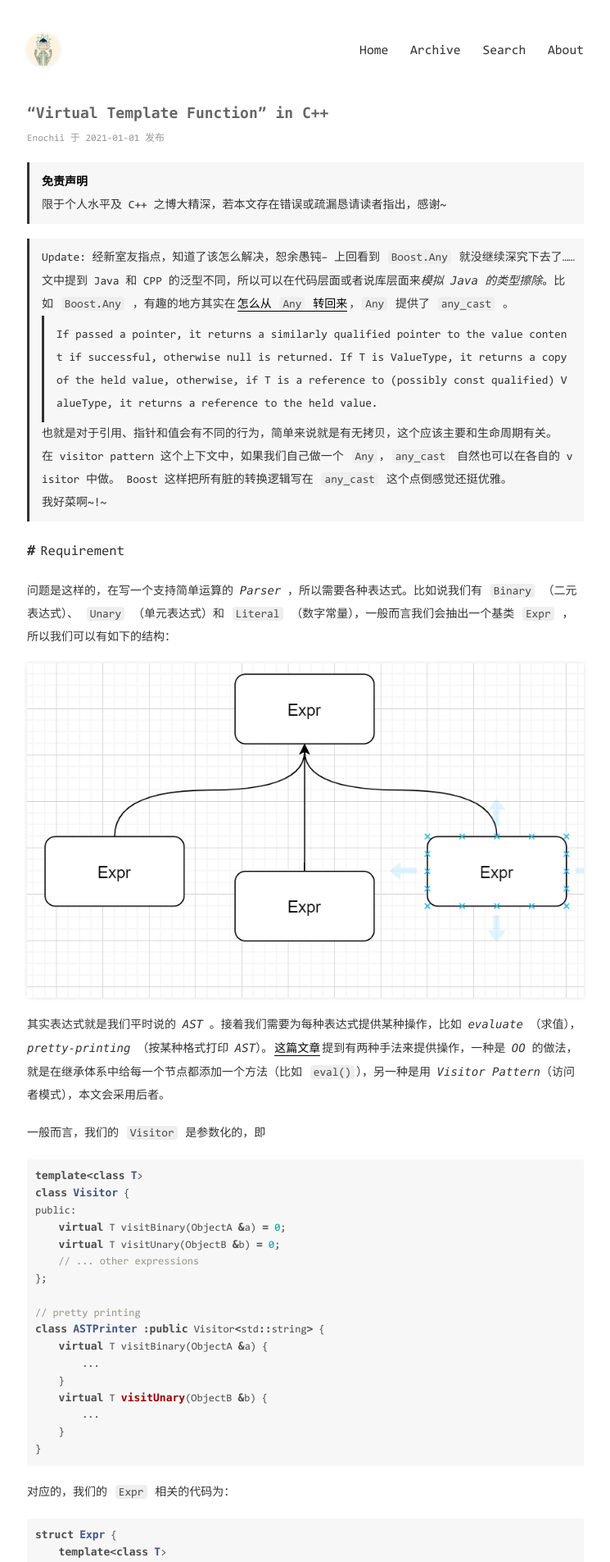
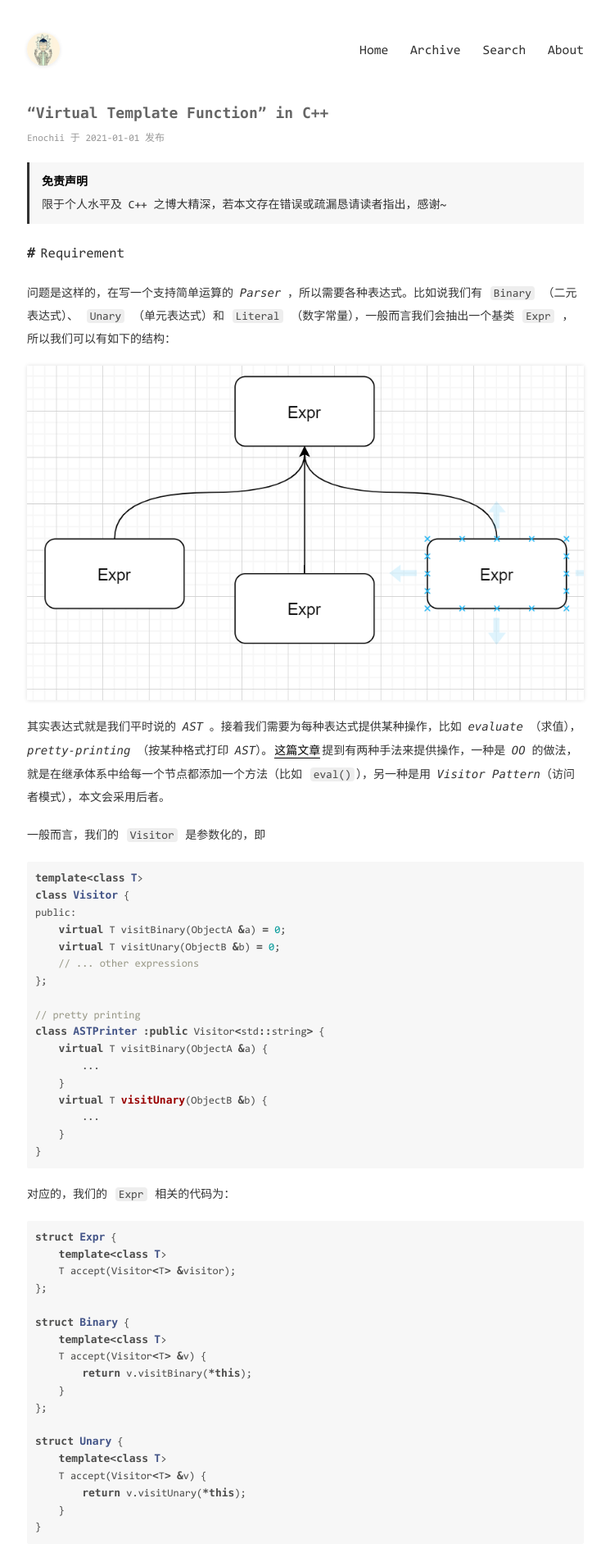
Before and after one commit to enochii/enochii.github.io, a Jekyll site: the page built from _posts/2021-1-1-Virtual-Template-Function-in-C++.md, in a window 1280 px wide. Shown: the top 1905 px of the page at 82% size, without its empty margins (267-1012 px from the left). Built offline with Jekyll 4.4.1, drawn with Linux system fonts in a browser that asks for light colours; comment, search, counter and statistics services are not loaded; some of the changed text lies outside the part shown.

Commit message:
c++ virtual func

````diff
--- a/_posts/2021-1-1-Virtual-Template-Function-in-C++.md
+++ b/_posts/2021-1-1-Virtual-Template-Function-in-C++.md
@@ -7,18 +7,6 @@
 > **免责声明**
 >
 > 限于个人水平及 C++ 之博大精深，若本文存在错误或疏漏恳请读者指出，感谢~
-
-> Update: 经新室友指点，知道了该怎么解决，恕余愚钝-- 上回看到 `Boost.Any` 就没继续深究下去了......
->
-> 文中提到 Java 和 CPP 的泛型不同，所以可以在代码层面或者说库层面来*模拟 Java 的类型擦除*。比如 `Boost.Any` ，有趣的地方其实在[怎么从 `Any` 转回来]( https://www.boost.org/doc/libs/1_61_0/doc/html/boost/any_cast_idp6057536.html)，`Any` 提供了 `any_cast` 。
->
-> > If passed a pointer, it returns a similarly qualified pointer to the value content if successful, otherwise null is returned. If T is ValueType, it returns a copy of the held value, otherwise, if T is a reference to (possibly const qualified) ValueType, it returns a reference to the held value.
->
-> 也就是对于引用、指针和值会有不同的行为，简单来说就是有无拷贝，这个应该主要和生命周期有关。
->
-> 在 visitor pattern 这个上下文中，如果我们自己做一个 `Any`，`any_cast` 自然也可以在各自的 visitor 中做。 Boost 这样把所有脏的转换逻辑写在 `any_cast` 这个点倒感觉还挺优雅。
->
-> 我好菜啊~!~
 
 ## Requirement
 
@@ -96,74 +84,13 @@
 }
 ```
 
-但上面的代码是编译不过的，因为 C++不支持 *templated virtual function* （虚模板函数），[这个 SO 问题]( https://stackoverflow.com/questions/2354210/can-a-class-member-function-template-be-virtual )已经做了讨论，可供参考。我觉得考虑一些实现细节可能会更好理解，**一般** C++ 是通过 *vtble* 去实现 *virtual function* 和对应的 *dynamic dispatch* ， *vtable* 是固定大小的，然而一个类的 *templated virtual function* 个数是不定的（你给不同的参数，编译器就帮你实例化出来具化的函数），这造成了冲突。
+但上面的代码是编译不过的，因为 C++不支持 *templated virtual function* （虚模板函数），[这个 SO 问题]( https://stackoverflow.com/questions/2354210/can-a-class-member-function-template-be-virtual )已经做了讨论，可供参考。我觉得考虑一些实现细节可能会更好理解，**一般** C++ 是通过 *vtble* 去实现 *virtual function* 和对应的 *dynamic dispatch* ， *vtable* 是固定大小的，然而一个类的 *templated virtual function* 个数是不定的（你给不同的参数，编译器就帮你实例化出来具化的函数），这造成了冲突。可以参考[这个回答](https://stackoverflow.com/a/27709454/10701129) 。
 
-然而理论上来说，我觉得做一些效率或实现难度的折衷应该总是可以实现的。毕竟在编译成可执行文件之前，我们应该总是可以知道我们需要为一个『虚模板函数』做多少次实例化，所以 *vtable* 的大小便可以固定下来（如果这是唯一的原因......）。
+此路不通？大约有两种方式解决。
 
-> 可以参考[这个回答](https://stackoverflow.com/a/27709454/10701129) 。
+## Option 1: Separate Visitor Interface（不推荐，建议跳过）
 
-此路不通，故事结束？据我这两天的探索总结大约是有两种 workaround 。
-
-## Option 1: CRTP
-
-第一种是使用 CRTP ( curiously recurring template pattern ) 即[奇异递归模板模式]( [https://zh.wikipedia.org/wiki/%E5%A5%87%E5%BC%82%E9%80%92%E5%BD%92%E6%A8%A1%E6%9D%BF%E6%A8%A1%E5%BC%8F](https://zh.wikipedia.org/wiki/奇异递归模板模式) )，其实是就是静态多态，伪码大概长这样：
-
-```C++
-template<class Child>
-struct Expr {
-    template<class T>
-    T accept(Visitor<T> &v) {
-        return child()->accept(v);
-    }
-
-    Child* child() {
-        return static_cast<Child*>(this);
-    }
-};
-
-struct Binary: public Expr<Binary> {
-    template<class T>
-    T accept(Visitor<T> &v) {
-        return v.visitBinary(*this);
-    }
-};
-
-struct Unary: public Expr<Unary>{
-    template<class T>
-    T accept(Visitor<T> &v) {
-        return v.visitUnary(*this);
-    }
-}
-```
-
-CRTP 其实大有用处，可参考
-
--  https://zhuanlan.zhihu.com/p/54945314
--  https://www.cnblogs.com/yang-wen/p/8573269.html
-
-回到我们的代码，其实新的问题是，现在 `Expr` 是一个带模板参数的模板类了，并且 `Binary` 和 `Unary` 在继承体系上不再是兄弟节点（`Binary` 的爸爸是 `Expr<Binary>`，`Unary` 的爸爸是 `Expr<Unary>`）。这个问题会造成，所有原来需要 `Expr` 抽象的地方都需要变成 `Expr<T>` 。虽然丑陋，但我猜应该总是可以滴。
-
-## Option 2: Separate Visitor Interface
-
-参考了另一个 [SO 回答](https://stackoverflow.com/questions/2939860/need-a-virtual-template-member-workaround )，先把代码贴过来：
-
-```c++
-class BaseVisited;
-class BaseVisitorInternal {
-public:
-    virtual void visit(BaseVisited*) = 0;
-    virtual ~BaseVisitorInternal() {}
-};
-class BaseVisited {
-    BaseVisited();
-    virtual void accept(BaseVisitorInternal* visitor) { visitor->visit(this); }
-};
-template<typename T> class BaseVisitor : public BaseVisitorInternal {
-    void visit(BaseVisited* visited);
-};
-```
-
-注意 `visit(BaseVisited*)` 方法的返回值都成了 *void* ...... 因为我们的目的就是去除模板参数 *T* （这样一来 `accept()` 就可以是一个非模板函数了）。emmm ，那如果我想要取得这个结果呢...... 这里可以给出丑陋的 demo 代码（和上面的 *AST* 例子不一样，可以参考逻辑）。
+参考了另一个 [SO 回答](https://stackoverflow.com/questions/2939860/need-a-virtual-template-member-workaround )：
 
 ```c++
 #include <string>
@@ -249,14 +176,16 @@
 }
 ```
 
-其实就是多提供了一个 `Visitor.getRes()` 方法，然后用一个 *data member* `res_` 去缓存中间结果。另外，为了区分一个 `accept()` 或者说 `visit*()` 方法是由用户直接还是间接调用，我们多了一个默认参数 `bool first` ，这个看代码应该很好理解。
+这里多提供了一个 `Visitor.getRes()` 方法，然后用一个 *data member* `res_` 去缓存中间结果。另外，为了区分一个 `accept()` 或者说 `visit*()` 方法是由用户直接还是间接调用，我们多了一个默认参数 `bool first` ，这个看代码应该很好理解。
 
 这种 workaround 除了不优雅之外，另一个问题是 `res_` 是被多次调用共享的，所以在一些情况下比如并发就有问题了。然而至少可以勉强解决我的问题 （：
 
-## Java & Type Erasure
+## Option 2: Type Erasure（推荐）
 
-其实还有第三个办法，换 Java 写...... Java 的泛型的实现是基于 *Type Erasure* ，所以不用费这么大气力，浑然天成...... 另外其实上面第二种方法也有点 *Type Erasure* 的意味。
+第二种办法，换 Java 写...... Java 的泛型的实现是基于 *Type Erasure* （类型擦除）。简单来说，C++ 在编译时会根据模板使用点进行模板实例化，所以会有多份代码；而 Java 只有一份代码，万物皆  Object 。
+
+所以我们可以在库层面模拟 Java 的类型擦除，在 C++ 中自然就是 `void*` 了？其实 boost 有提供强如 `Any` 的东东，根据我自己的需求我也造了一个[小（~~破~~）轮子]( https://github.com/enochii/Tiny-Pratt-Parser/blob/main/any.h)，只能说 `shapred_ptr<void>` 👍👍。
 
 ## Summary
 
-本文简单探索了如何去简陋地模拟 C++ 的虚模板函数，其实如果不需要返回值的话，生活明显会简单很多。因为笔者对 C++ 了解较少，如有错误或疏漏望读者可通过 issue 或邮件至 chenghangshi@gmail.com 指出~
+本文简单探索了如何去简陋地模拟 C++ 的虚模板函数，并给出了对应的实现。因为笔者对 C++ 了解较少，如有错误或疏漏望读者可通过 issue 或邮件至 chenghangshi@gmail.com 指出~
````
